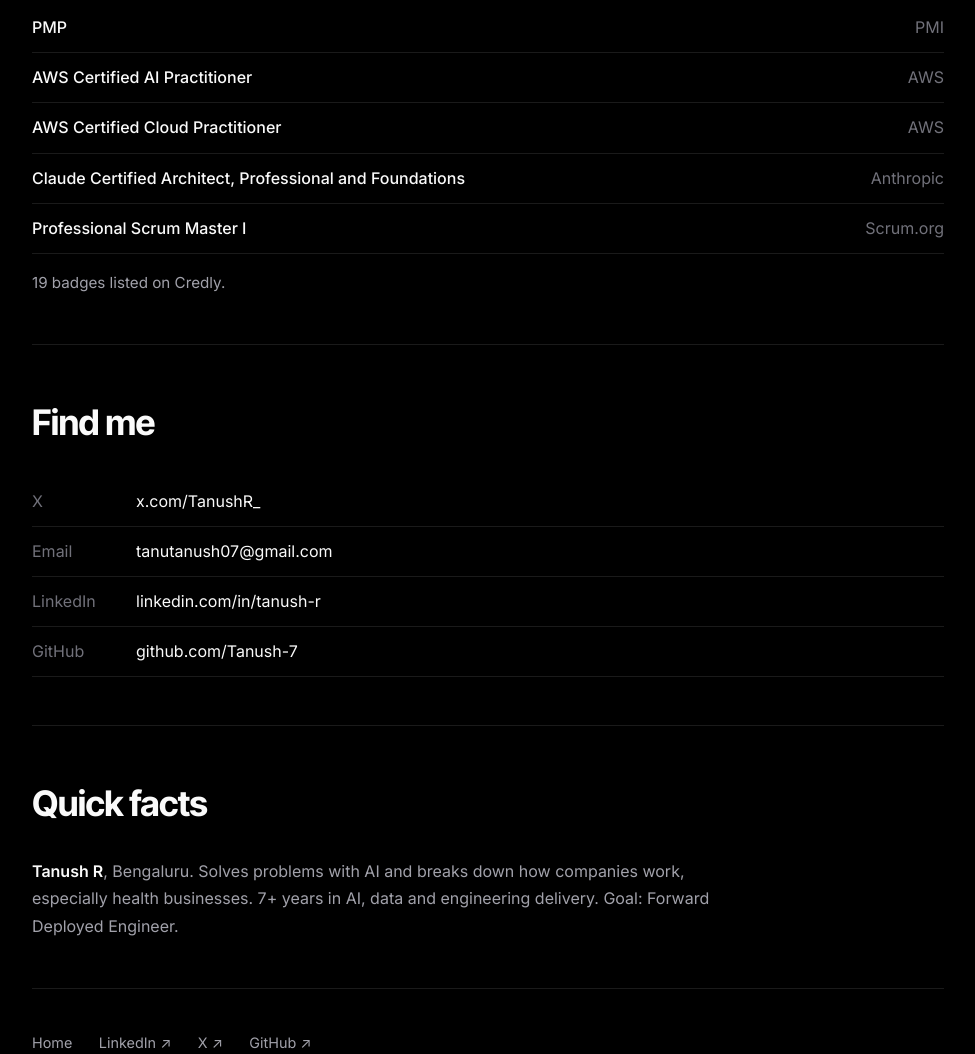
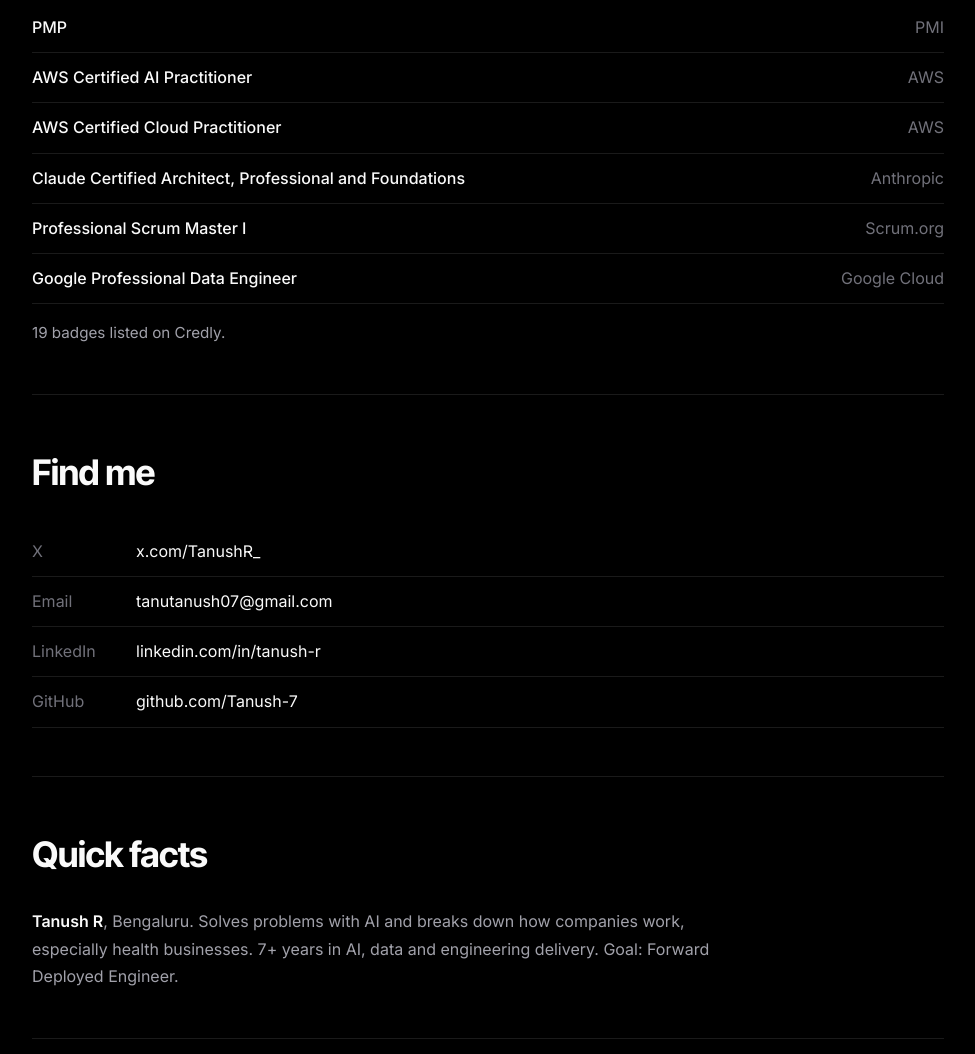
Before and after one commit to Tanush-7/Tanush-7.github.io, a plain HTML site: page about/index.html in a window 1280 px wide. Shown: the part 1476-2530 px from the top of the page, without its empty margins (152-1127 px from the left). Drawn offline with Linux system fonts and the light colour scheme.

Commit message:
Add Google Professional Data Engineer to /about certifications

```diff
--- a/about/index.html
+++ b/about/index.html
@@ -154,6 +154,7 @@
       <li><span class="cn">AWS Certified Cloud Practitioner</span><span class="co">AWS</span></li>
       <li><span class="cn">Claude Certified Architect, Professional and Foundations</span><span class="co">Anthropic</span></li>
       <li><span class="cn">Professional Scrum Master I</span><span class="co">Scrum.org</span></li>
+      <li><span class="cn">Google Professional Data Engineer</span><span class="co">Google Cloud</span></li>
     </ul>
     <p class="cert-note">19 badges listed on Credly.</p>
   </section>
```
